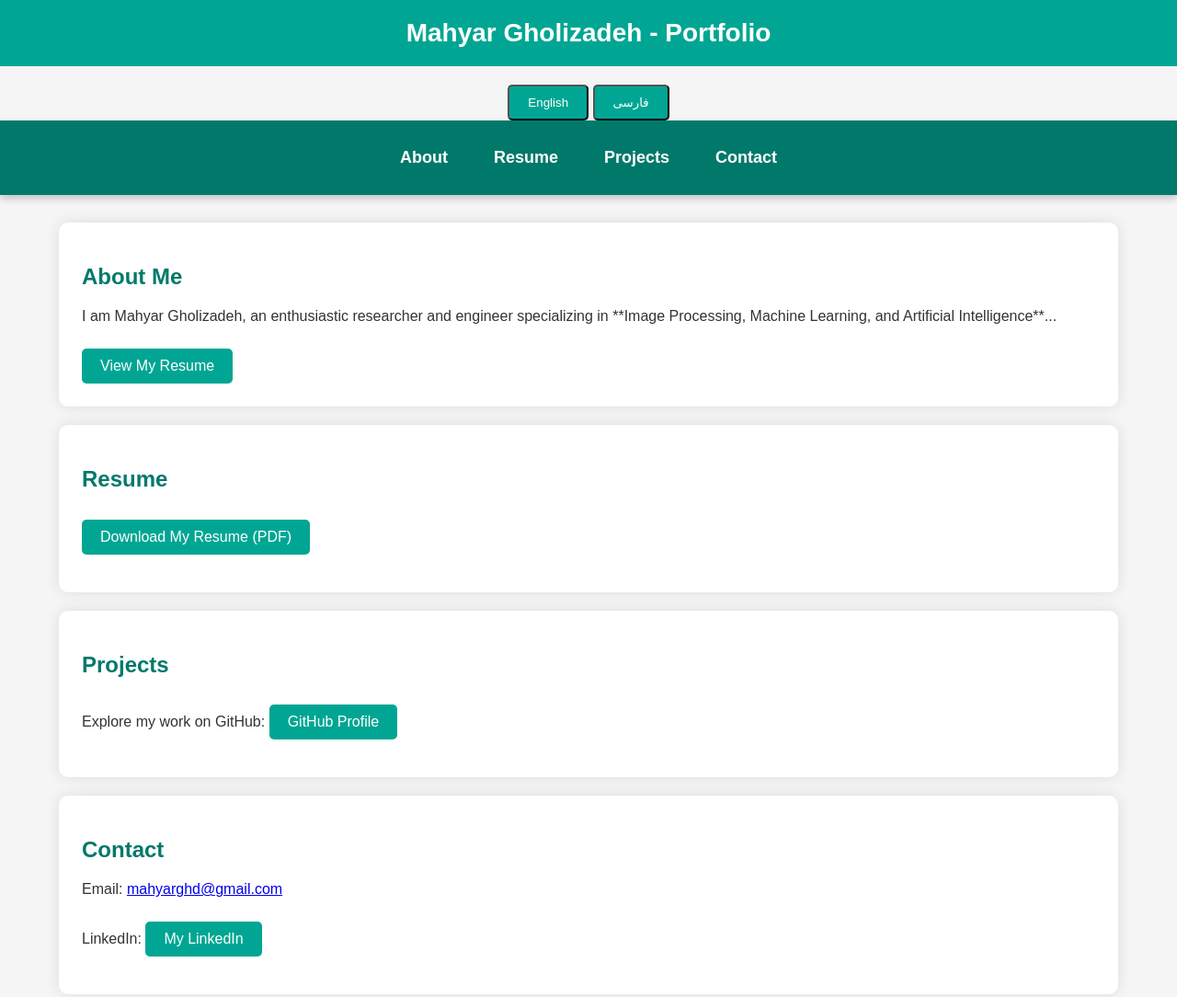
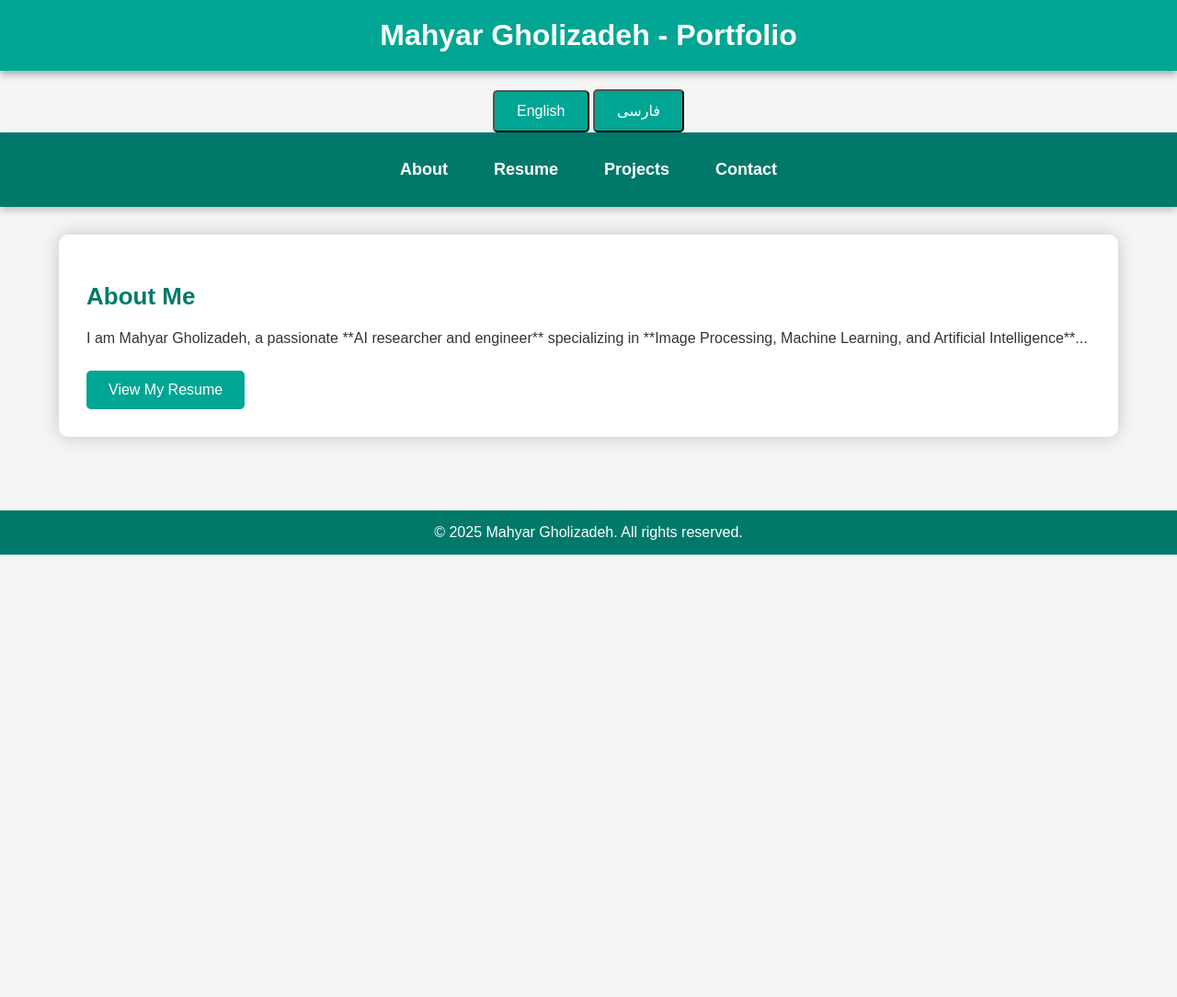
Before and after one commit to mahyarghd/mahyarghd.github.io, a plain HTML site: page index.html in a window 1280 px wide. Shown: the top 1084 px of the page at 92% size. After the commit the page ends 800 px from the top, so only its background shows below. Drawn offline with Linux system fonts and the light colour scheme.

Commit message:
Update index.html

```diff
--- a/index.html
+++ b/index.html
@@ -5,18 +5,18 @@
     <meta name="viewport" content="width=device-width, initial-scale=1.0">
     <title>Mahyar Gholizadeh - Portfolio</title>
     <style>
-        body { font-family: Arial, sans-serif; margin: 0; padding: 0; background-color: #f5f5f5; color: #333; direction: ltr; }
-        header { background-color: #00A693; color: white; padding: 20px; text-align: center; font-size: 28px; font-weight: bold; }
+        body { font-family: 'Arial', sans-serif; margin: 0; padding: 0; background-color: #f5f5f5; color: #333; direction: ltr; }
+        header { background-color: #00A693; color: white; padding: 20px; text-align: center; font-size: 32px; font-weight: bold; box-shadow: 0px 4px 8px rgba(0, 0, 0, 0.3); }
         nav { display: flex; justify-content: center; background-color: #00796B; padding: 15px; box-shadow: 0px 4px 8px rgba(0, 0, 0, 0.2); }
         nav a { color: white; text-decoration: none; padding: 15px 25px; font-size: 18px; font-weight: bold; transition: 0.3s; }
         nav a:hover { background-color: #005F56; border-radius: 5px; }
         .container { width: 90%; max-width: 1200px; margin: auto; padding: 30px; }
-        .section { background: white; padding: 25px; margin-bottom: 20px; border-radius: 10px; box-shadow: 0 0 15px rgba(0, 0, 0, 0.1); transition: 0.3s; }
+        .section { background: white; padding: 30px; margin-bottom: 20px; border-radius: 10px; box-shadow: 0 0 20px rgba(0, 0, 0, 0.2); transition: 0.3s; }
         .section:hover { transform: translateY(-5px); }
-        h2 { color: #00796B; }
-        .btn { display: inline-block; padding: 10px 20px; margin-top: 10px; background-color: #00A693; color: white; text-decoration: none; border-radius: 5px; transition: 0.3s; }
+        h2 { color: #00796B; font-size: 26px; }
+        .btn { display: inline-block; padding: 12px 24px; margin-top: 10px; background-color: #00A693; color: white; text-decoration: none; border-radius: 5px; transition: 0.3s; font-size: 16px; }
         .btn:hover { background-color: #00796B; }
-        footer { text-align: center; padding: 15px; background-color: #00796B; color: white; font-size: 14px; }
+        footer { text-align: center; padding: 15px; background-color: #00796B; color: white; font-size: 16px; margin-top: 30px; }
         .lang-switch { text-align: center; margin-top: 10px; }
         .hidden { display: none; }
     </style>
@@ -52,41 +52,17 @@
         <div id="english">
             <div id="about" class="section">
                 <h2>About Me</h2>
-                <p>I am Mahyar Gholizadeh, an enthusiastic researcher and engineer specializing in **Image Processing, Machine Learning, and Artificial Intelligence**...</p>
+                <p>I am Mahyar Gholizadeh, a passionate **AI researcher and engineer** specializing in **Image Processing, Machine Learning, and Artificial Intelligence**...</p>
                 <a href="#resume" class="btn">View My Resume</a>
-            </div>
-            <div id="resume" class="section">
-                <h2>Resume</h2>
-                <p><a href="Mahyar Gholizadeh Curriculum Vitae 1.pdf" class="btn" download>Download My Resume (PDF)</a></p>
-            </div>
-            <div id="projects" class="section">
-                <h2>Projects</h2>
-                <p>Explore my work on GitHub: <a href="https://github.com/mahyarghd" target="_blank" class="btn">GitHub Profile</a></p>
-            </div>
-            <div id="contact" class="section">
-                <h2>Contact</h2>
-                <p>Email: <a href="mailto:mahyarghd@gmail.com">mahyarghd@gmail.com</a></p>
-                <p>LinkedIn: <a href="https://linkedin.com/in/mahyarghd" target="_blank" class="btn">My LinkedIn</a></p>
             </div>
         </div>
         <div id="persian" class="hidden">
             <div id="about" class="section">
                 <h2>درباره من</h2>
-                <p>من مهیار قلی‌زاده هستم، پژوهشگر و مهندس مشتاق در زمینه **پردازش تصویر، یادگیری ماشین و هوش مصنوعی**...</p>
+                <p>من مهیار قلی‌زاده هستم، یک پژوهشگر و مهندس **هوش مصنوعی و یادگیری ماشین** با تخصص در **پردازش تصویر و بینایی کامپیوتر**. پیشینه‌ی تحصیلی من در **مهندسی برق و کامپیوتر** به من این امکان را داده که علاقه‌ام به علوم محاسباتی را با فناوری‌های تصویربرداری پزشکی ترکیب کنم.</p>
+                <p>تحقیقات **مقطع کارشناسی ارشد** من در *دانشگاه صنعتی نوشیروانی بابل* متمرکز بر **تشخیص پارگی عضلات از طریق پردازش تصویر MRI** بوده است، جایی که مدل‌های یادگیری عمیق را با استفاده از **Python، MATLAB، OpenCV، TensorFlow، و PyTorch** توسعه دادم.</p>
+                <p>علاوه بر فعالیت‌های دانشگاهی، من عضو فعال **انجمن بینایی ماشین و پردازش تصویر ایران (ISMVIP)** هستم و در کارگاه‌های هوش مصنوعی، بحث‌های فنی و همکاری‌های صنعتی حضور دارم. من همیشه در حال کشف راهکارهای جدید مبتنی بر هوش مصنوعی برای بهبود صنعت پزشکی و سلامت هستم.</p>
                 <a href="#resume" class="btn">مشاهده رزومه</a>
-            </div>
-            <div id="resume" class="section">
-                <h2>رزومه</h2>
-                <p><a href="resume.pdf" class="btn" download>دانلود رزومه من (PDF)</a></p>
-            </div>
-            <div id="projects" class="section">
-                <h2>پروژه‌ها</h2>
-                <p>کارهای من را در گیت‌هاب ببینید: <a href="https://github.com/mahyarghd" target="_blank" class="btn">پروفایل گیت‌هاب</a></p>
-            </div>
-            <div id="contact" class="section">
-                <h2>تماس</h2>
-                <p>ایمیل: <a href="mailto:mahyarghd@gmail.com">mahyarghd@gmail.com</a></p>
-                <p>لینکدین: <a href="https://linkedin.com/in/mahyarghd" target="_blank" class="btn">پروفایل لینکدین</a></p>
             </div>
         </div>
     </div>
```
